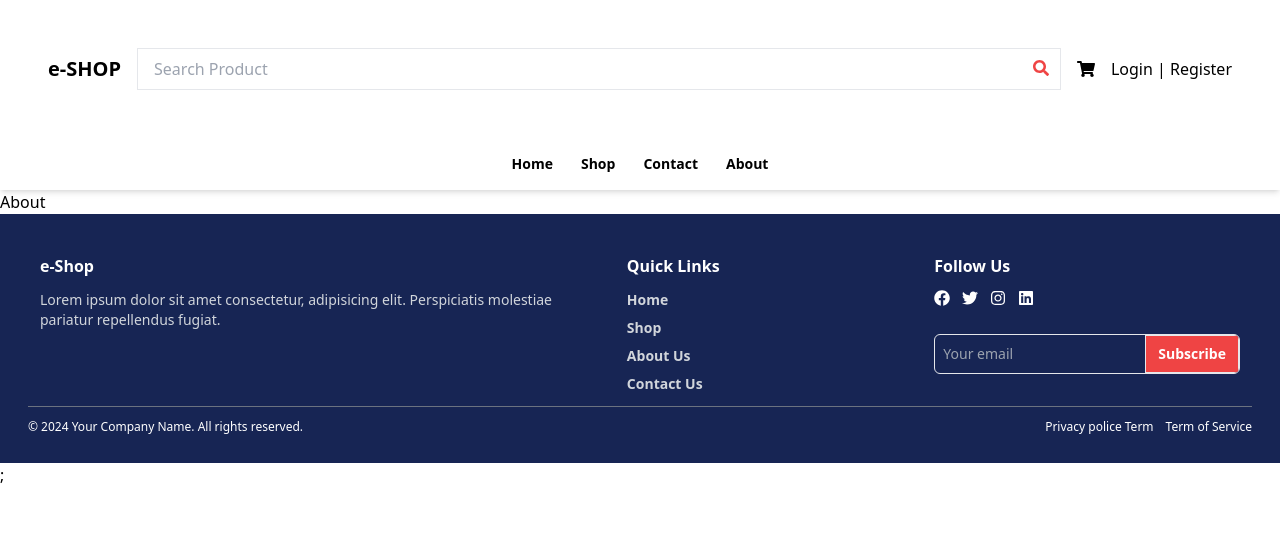
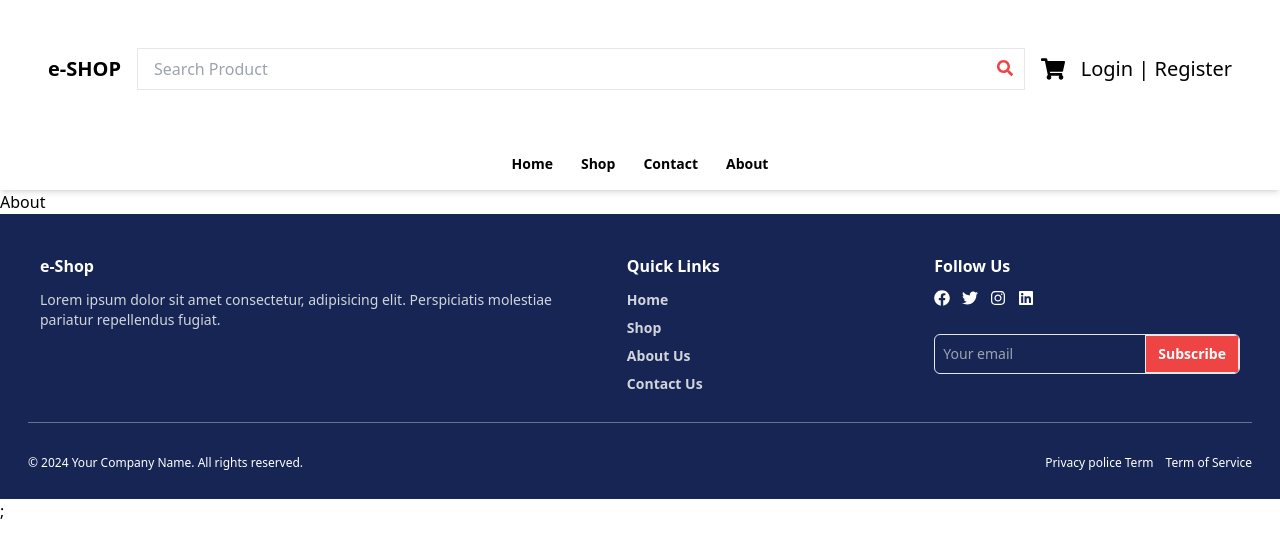
Before and after one commit to salmanulfarisvnb/ecom-rtk, a React (Vite) app: page /ecom-rtk/about in a window 1280 px wide. Shown: the top 558 px of the page. Built offline with nearby package versions, Linux system fonts and the light colour scheme.

Commit message:
cart icon fixed

```diff
--- a/src/App.jsx
+++ b/src/App.jsx
@@ -11,6 +11,7 @@ import Contact from "./pages/Contact";
 import About from "./pages/About";
 import { Provider } from "react-redux";
 import { store } from "./redux/store";
+import Cart from "./components/Cart";
 
 function App() {
   const router = createBrowserRouter(
@@ -20,6 +21,7 @@ function App() {
         <Route path="shop" element={<Shop />} />
         <Route path="contact" element={<Contact />} />
         <Route path="about" element={<About />} />
+        <Route path="cart" element={<Cart/>}/>
       </Route>
     ),{
       basename : '/ecom-rtk'
--- /dev/null
+++ b/src/components/Cart.jsx
@@ -0,0 +1,9 @@
+import React from 'react'
+
+const Cart = () => {
+  return (
+    <div>Cart</div>
+  )
+}
+
+export default Cart
--- a/src/components/Footer.jsx
+++ b/src/components/Footer.jsx
@@ -42,8 +42,8 @@ const Footer = () => {
           </div>
         </div>
       </div>
-      <hr className="border-gray-500" />
-      <div className="flex justify-between mt-3 text-xs text-white ">
+      <hr className="border-gray-500 mt-7" />
+      <div className="flex justify-between mt-8 text-xs text-white ">
         <p>© 2024 Your Company Name. All rights reserved.</p>
         <p>
           Privacy police Term
--- a/src/components/Navbar.jsx
+++ b/src/components/Navbar.jsx
@@ -1,8 +1,10 @@
 import React from "react";
 import { FaSearch, FaShoppingCart, FaUser } from "react-icons/fa";
+import { useSelector } from "react-redux";
 import { Link, NavLink } from "react-router-dom";
 
 const Navbar = () => {
+  const {quantity} = useSelector(state=>state.cart)
   return (
     <nav className="sticky top-[-5rem] z-10 bg-white shadow-md ">
       <div className="container flex items-center justify-between p-4 mx-auto xl:p-12">
@@ -19,9 +21,18 @@ const Navbar = () => {
             <FaSearch className="absolute text-red-500 top-3 right-3"></FaSearch>
           </form>
         </div>
-        <div className="flex items-center space-x-4 ">
+        <div className="flex items-center space-x-4 text-xl ">
           <Link to={"cart"}>
-            <FaShoppingCart className="text-lg " />
+            <div className="relative ">
+              <FaShoppingCart className="text-2xl " />
+              {quantity === 0 ? (
+                ""
+              ) : (
+                <p className="absolute top-[-12px] right-[-8px] flex items-center justify-center text-[10px] font-black bg-yellow-300 rounded-full w-full h-full ftext-white rig justify-centerht-0">
+                  {quantity}
+                </p>
+              )}
+            </div>
           </Link>
           <button className="hidden md:block">Login | Register</button>
           <button className="block md:hidden">
```
